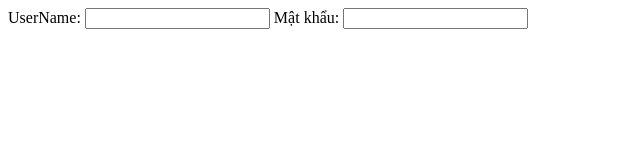
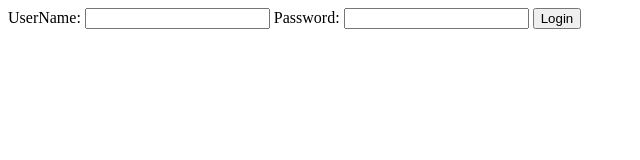
Before and after one commit to trantruonglananh931/kiemtragitN18, a plain HTML site: page index.html in a window 1280 px wide. Shown: the whole page, without its empty margins (0-640 px from the left). Drawn offline with Linux system fonts and the light colour scheme.

Commit message:
Update Mật khẩu label to Password, rename txtmatkhau to txtpassword, add Login button

```diff
--- a/index.html
+++ b/index.html
@@ -1,4 +1,5 @@
 <label for="txtUserName">UserName:</label>
 <input type="text" id="txtUserName" name="txtUserName">
-<label for="txtmatkhau">Mật khẩu:</label>
-<input type="mật khẩu" id="txtmatkhau" name="txtmatkhau">
+<label for="txtpassword">Password:</label>
+<input type="password" id="txtpassword" name="txtpassword">
+<button id="btnlogin">Login</button>
```
